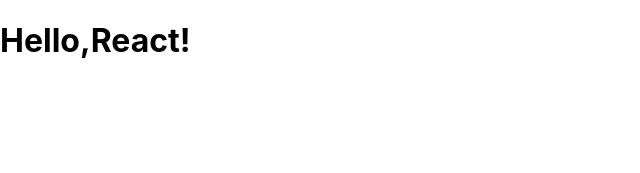
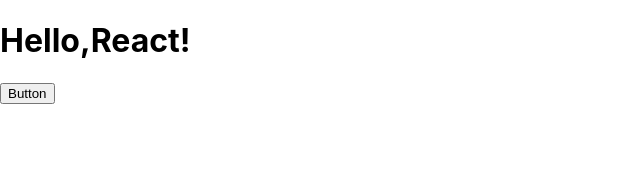
Before and after one commit to Vadimshidlov/ecommerce-application, a React (Create React App) app: page / in a window 1280 px wide. Shown: the top 173 px of the page, without its empty margins (0-640 px from the left). Built offline with nearby package versions, Linux system fonts and the light colour scheme.

Commit message:
feat: test request for anonymous sessions token

```diff
--- a/src/App.tsx
+++ b/src/App.tsx
@@ -1,9 +1,11 @@
 import React from "react";
+import ButtonToken from "view/app-components/Button";
 
 function App() {
     return (
         <div>
             <h1>Hello,React!</h1>
+            <ButtonToken />
         </div>
     );
 }
--- /dev/null
+++ b/src/view/app-components/Button.tsx
@@ -0,0 +1,30 @@
+import React from "react";
+
+async function sendRequest() {
+    const CTP_AUTH_URL = "https://auth.europe-west1.gcp.commercetools.com";
+    const CTP_PROJECT_KEY = "uwoc_ecm-app";
+    // const CTP_CLIENT_SECRET = "XP_DSn4dR1OJG4P8fpr9EUp0vZcSb-Ae";
+    // const CTP_CLIENT_ID = "aP0M2mJZSI39Q4kSIVvg9knk";
+
+    // const url = `https://auth.europe-west1.gcp.commercetools.com/oauth/uwoc_ecm-app/anonymous/token?grant_type=client_credentials&scope=create_anonymous_token:uwoc_ecm-app`;
+    const url = `${CTP_AUTH_URL}/oauth/${CTP_PROJECT_KEY}/anonymous/token?grant_type=client_credentials&scope=view_published_products:uwoc_ecm-app`;
+
+    const token = await fetch(url, {
+        method: "POST",
+        headers: {
+            Authorization: `Basic YVAwTTJtSlpTSTM5UTRrU0lWdmc5a25rOlhQX0RTbjRkUjFPSkc0UDhmcHI5RVVwMHZaY1NiLUFl`,
+            // Authorization: `Basic ${CTP_CLIENT_ID}:${CTP_CLIENT_SECRET}`,
+            "Content-Type": "application/x-www-form-urlencoded",
+        },
+    });
+
+    console.log(await token.json());
+}
+
+export default function ButtonToken() {
+    return (
+        <button type="button" onClick={sendRequest}>
+            Button
+        </button>
+    );
+}
```
